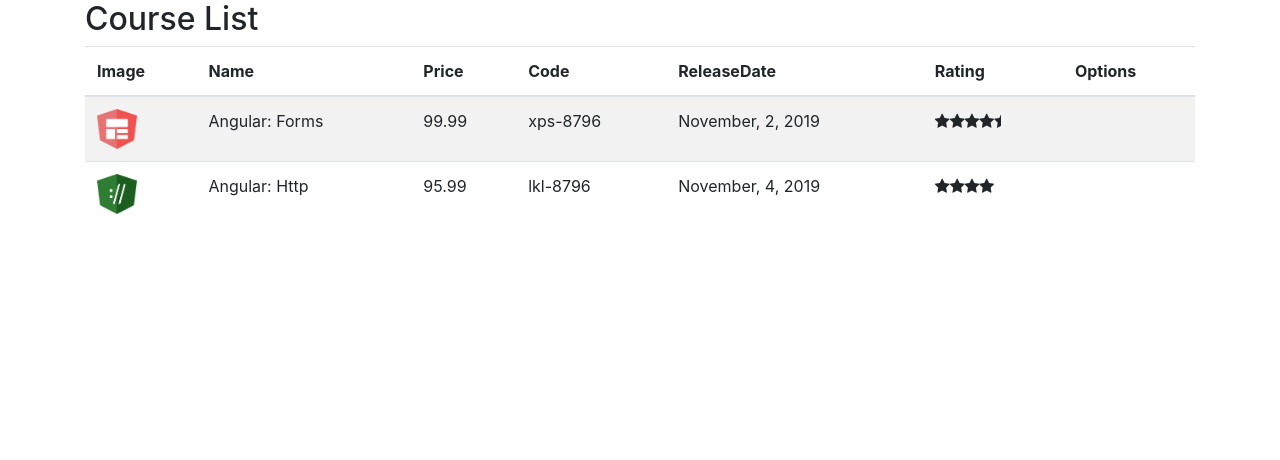
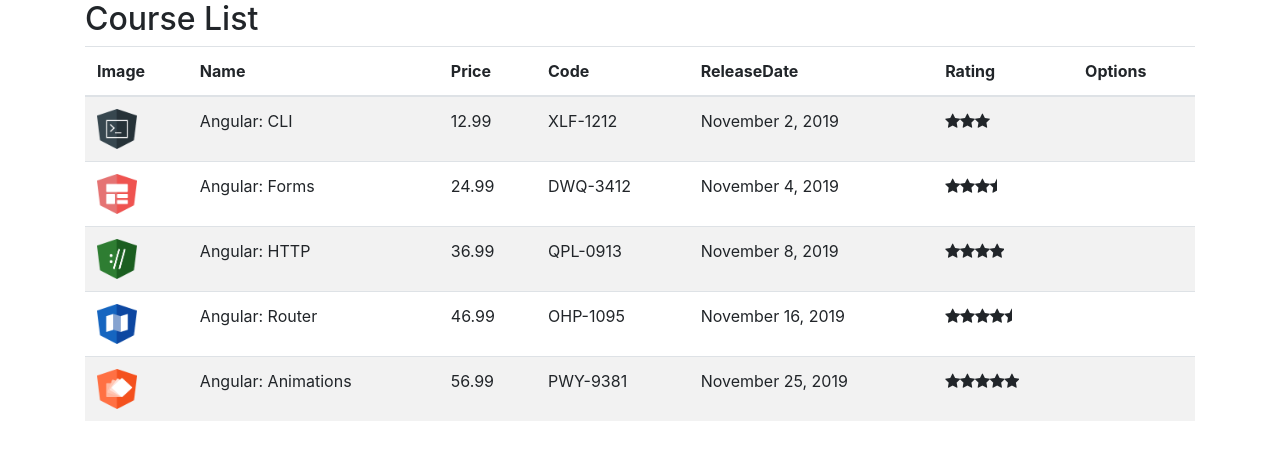
Before and after one commit to rodrigo33/Angular8_Essenciall, an Angular app in the folder course-manager/: page / in a window 1280 px wide. Shown: the top 460 px of the page. Built offline with nearby package versions, Linux system fonts and the light colour scheme; what @angular/Forms would draw is missing.

Commit message:
Criado service course, utilizado injeção de dependencia

```diff
--- a/course-manager/src/app/courses/course-list.component.ts
+++ b/course-manager/src/app/courses/course-list.component.ts
@@ -1,5 +1,6 @@
 import {Component, OnInit} from '@angular/core';
 import { Course } from './course';
+import { CourseService } from './courses.service';
 
 @Component({
     selector: 'app-course-list',
@@ -8,28 +9,10 @@
 export class CourseListComponent implements OnInit{
 courses: Course[] = [];
 
+constructor(private courseService: CourseService){}
+
 ngOnInit(): void{
-    this.courses = [
-        {
-            id: 1,
-            name: 'Angular: Forms',
-            imageUrl: '/assets/images/forms.png',
-            price: 99.99,
-            code: 'xps-8796',
-            duration: 120,
-            rating: 4.5,
-            releaseDate: 'November, 2, 2019'
-        },
-        {
-            id: 2,
-            name: 'Angular: Http',
-            imageUrl: '/assets/images/http.png',
-            price: 95.99,
-            code: 'lkl-8796',
-            duration: 80,
-            rating: 4,
-            releaseDate: 'November, 4, 2019'
-        }
-    ]
+    this.courses = this.courseService.retrieveAll();
+
 }
 }
--- a/course-manager/src/app/courses/course.ts
+++ b/course-manager/src/app/courses/course.ts
@@ -7,4 +7,5 @@
     duration: number;
     rating: number;
     releaseDate: string;
+    description: string;
 }
--- /dev/null
+++ b/course-manager/src/app/courses/courses.service.ts
@@ -0,0 +1,73 @@
+import { Injectable } from '@angular/core';
+import { Course } from './course';
+
+//usando este decorator, estou dizendo para o angular que estou tornando minha
+//classe elegivel para receber injeção de dependência
+@Injectable({
+//estou dizendo aqui que meu providedIn será carregado na inicialização, quando o
+//módulo raiz, app module ou root for carregado, este meu serviço também será
+    providedIn: 'root'
+})
+export class CourseService{
+    retrieveAll(): Course[]{
+        return COURSES;
+    }
+}
+
+var COURSES: Course[] = [
+    {
+        id: 1,
+        name: 'Angular: CLI',
+        releaseDate: 'November 2, 2019',
+        description: 'Neste curso, os alunos irão obter um grande conhecimento nos principais recursos do CLI.',
+        duration: 120,
+        code: 'XLF-1212',
+        rating: 3,
+        price: 12.99,
+        imageUrl: '/assets/images/cli.png',
+    },
+    {
+        id: 2,
+        name: 'Angular: Forms',
+        releaseDate: 'November 4, 2019',
+        description: 'Neste curso, os alunos irão obter um conhecimento aprofundado sobre os recursos disponíveis no módulo de Forms.',
+        duration: 80,
+        code: 'DWQ-3412',
+        rating: 3.5,
+        price: 24.99,
+        imageUrl: '/assets/images/forms.png',
+    },
+    {
+        id: 3,
+        name: 'Angular: HTTP',
+        releaseDate: 'November 8, 2019',
+        description: 'Neste curso, os alunos irão obter um conhecimento aprofundado sobre os recursos disponíveis no módulo de HTTP.',
+        duration: 80,
+        code: 'QPL-0913',
+        rating: 4.0,
+        price: 36.99,
+        imageUrl: '/assets/images/http.png',
+    },
+    {
+        id: 4,
+        name: 'Angular: Router',
+        releaseDate: 'November 16, 2019',
+        description: 'Neste curso, os alunos irão obter um conhecimento aprofundado sobre os recursos disponíveis no módulo de Router.',
+        duration: 80,
+        code: 'OHP-1095',
+        rating: 4.5,
+        price: 46.99,
+        imageUrl: '/assets/images/router.png',
+    },
+    {
+        id: 5,
+        name: 'Angular: Animations',
+        releaseDate: 'November 25, 2019',
+        description: 'Neste curso, os alunos irão obter um conhecimento aprofundado sobre os recursos disponíveis sobre Animation.',
+        duration: 80,
+        code: 'PWY-9381',
+        rating: 5,
+        price: 56.99,
+        imageUrl: '/assets/images/animations.png',
+    }
+];
--- a/course-manager/src/app/star/star.component.ts
+++ b/course-manager/src/app/star/star.component.ts
@@ -8,7 +8,7 @@
 })
 export class StarComponent implements OnChanges{
 
-    //Notação para que a minha variável esteja ilegivel para receber uma informação
+    //Notação para que a minha variável esteja elegivel para receber uma informação
     //de um componente externo
     @Input()
     rating: number = 0;
```
